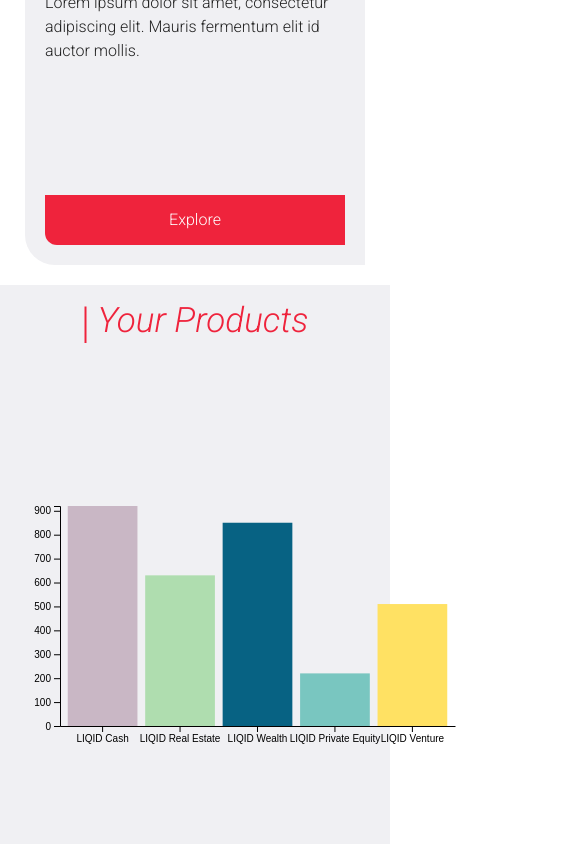
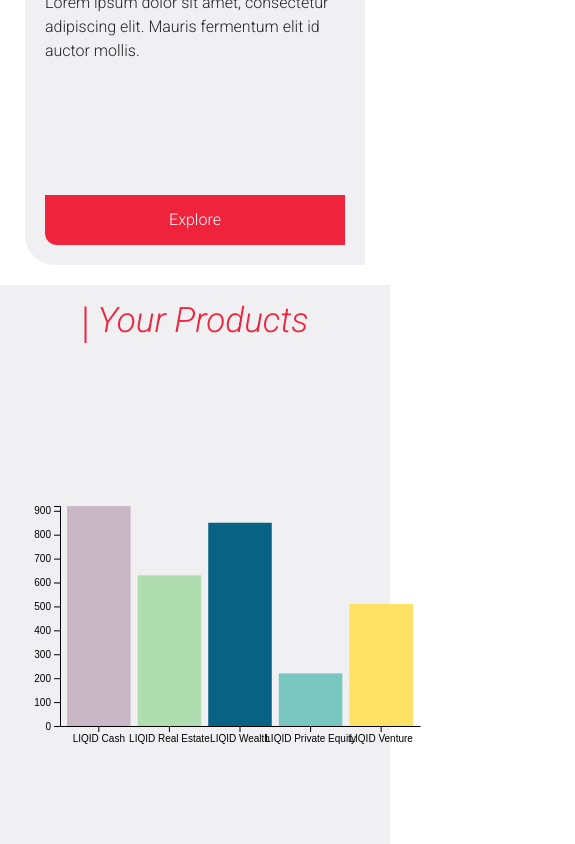
Before and after one commit to AliBandukwala/investment_landing_page, a React (Create React App) app: page / in a window 390 px wide. Shown: the part 999-1843 px from the top of the page, 575 px wide, since content can reach past the window. Built offline with nearby package versions, Linux system fonts and the light colour scheme.

Commit message:
fixing chart size

```diff
--- a/src/Components/Barchart/barchart.css
+++ b/src/Components/Barchart/barchart.css
@@ -27,7 +27,7 @@
 
 @media only screen and (max-width: 1200px) {
     .d3BarChart{
-        width: 575px;
+        width: 540px;
         height: 350px;
     }
 }
```
